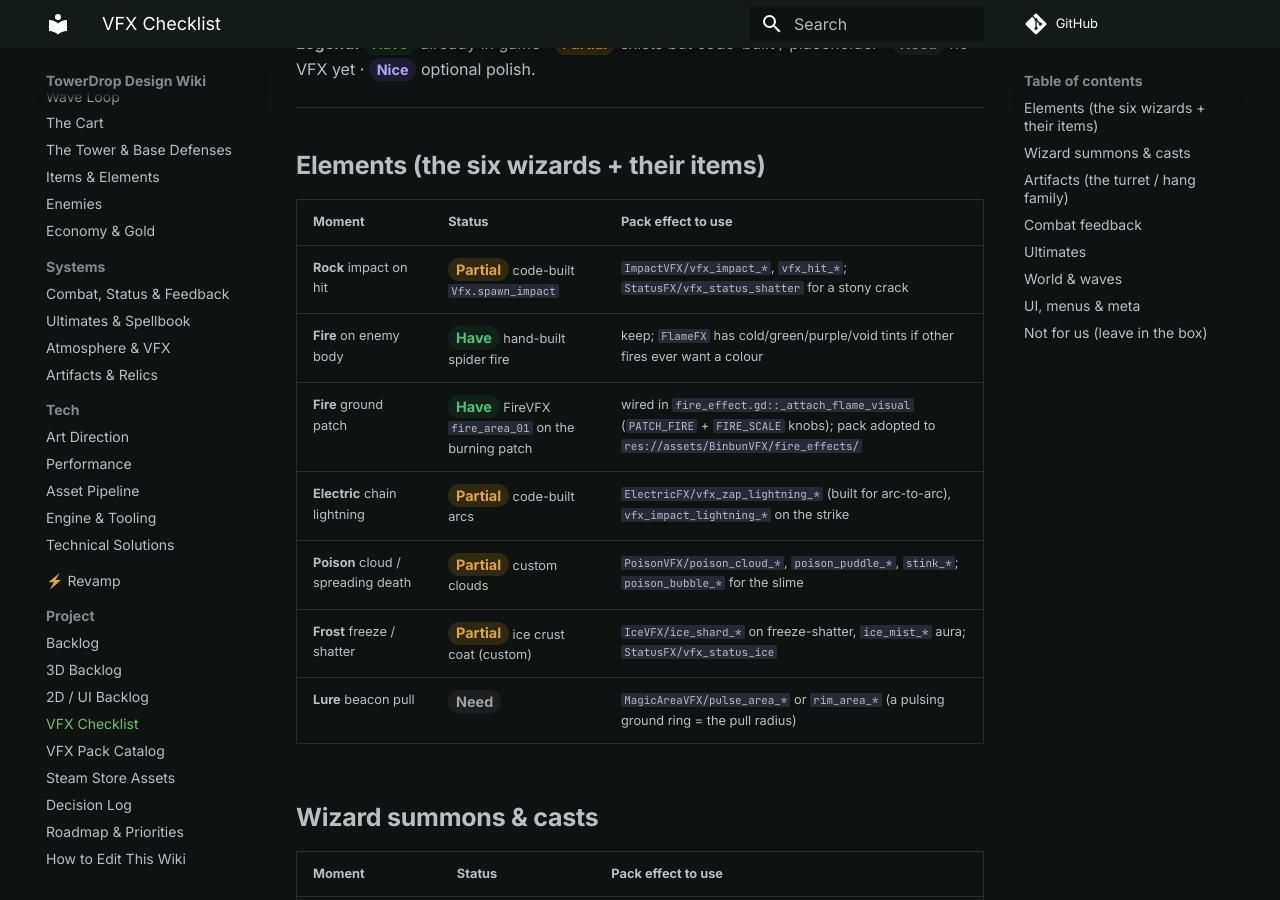
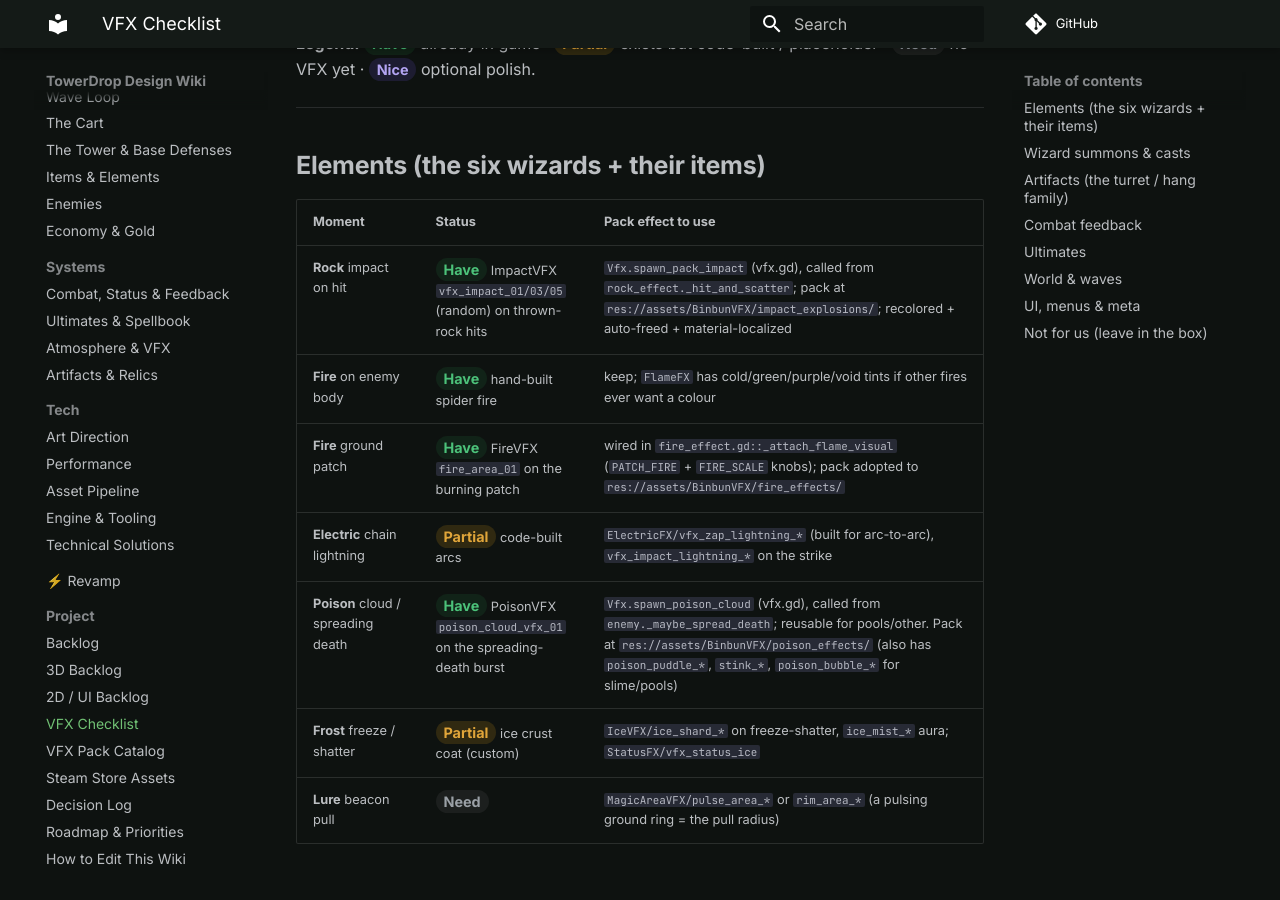
Before and after one commit to cap7n/towerdrop-docs, an MkDocs documentation site: the page built from docs/project/vfx-checklist.md, in a window 1280 px wide and 900 px high, scrolled down 334 px. Built offline with MkDocs 1.6.1 and Material for MkDocs 9.7.7, drawn with Linux system fonts in a browser that asks for light colours; comment, search, counter and statistics services are not loaded.

Commit message:
VFX checklist: impact + poison cloud wired

```diff
--- a/docs/project/vfx-checklist.md
+++ b/docs/project/vfx-checklist.md
@@ -12,11 +12,11 @@ The two **Binbun Effects Collections** (Vol.1 = 20 kits, Vol.2 = 9 packs, all **
 
 | Moment | Status | Pack effect to use |
 |---|---|---|
-| **Rock** impact on hit | <span class="pill wip">Partial</span> code-built `Vfx.spawn_impact` | `ImpactVFX/vfx_impact_*`, `vfx_hit_*`; `StatusFX/vfx_status_shatter` for a stony crack |
+| **Rock** impact on hit | <span class="pill done">Have</span> ImpactVFX `vfx_impact_01/03/05` (random) on thrown-rock hits | `Vfx.spawn_pack_impact` (vfx.gd), called from `rock_effect._hit_and_scatter`; pack at `res://assets/BinbunVFX/impact_explosions/`; recolored + auto-freed + material-localized |
 | **Fire** on enemy body | <span class="pill done">Have</span> hand-built spider fire | keep; `FlameFX` has cold/green/purple/void tints if other fires ever want a colour |
 | **Fire** ground patch | <span class="pill done">Have</span> FireVFX `fire_area_01` on the burning patch | wired in `fire_effect.gd::_attach_flame_visual` (`PATCH_FIRE` + `FIRE_SCALE` knobs); pack adopted to `res://assets/BinbunVFX/fire_effects/` |
 | **Electric** chain lightning | <span class="pill wip">Partial</span> code-built arcs | `ElectricFX/vfx_zap_lightning_*` (built for arc-to-arc), `vfx_impact_lightning_*` on the strike |
-| **Poison** cloud / spreading death | <span class="pill wip">Partial</span> custom clouds | `PoisonVFX/poison_cloud_*`, `poison_puddle_*`, `stink_*`; `poison_bubble_*` for the slime |
+| **Poison** cloud / spreading death | <span class="pill done">Have</span> PoisonVFX `poison_cloud_vfx_01` on the spreading-death burst | `Vfx.spawn_poison_cloud` (vfx.gd), called from `enemy._maybe_spread_death`; reusable for pools/other. Pack at `res://assets/BinbunVFX/poison_effects/` (also has `poison_puddle_*`, `stink_*`, `poison_bubble_*` for slime/pools) |
 | **Frost** freeze / shatter | <span class="pill wip">Partial</span> ice crust coat (custom) | `IceVFX/ice_shard_*` on freeze-shatter, `ice_mist_*` aura; `StatusFX/vfx_status_ice` |
 | **Lure** beacon pull | <span class="pill todo">Need</span> | `MagicAreaVFX/pulse_area_*` or `rim_area_*` (a pulsing ground ring = the pull radius) |
 
```
